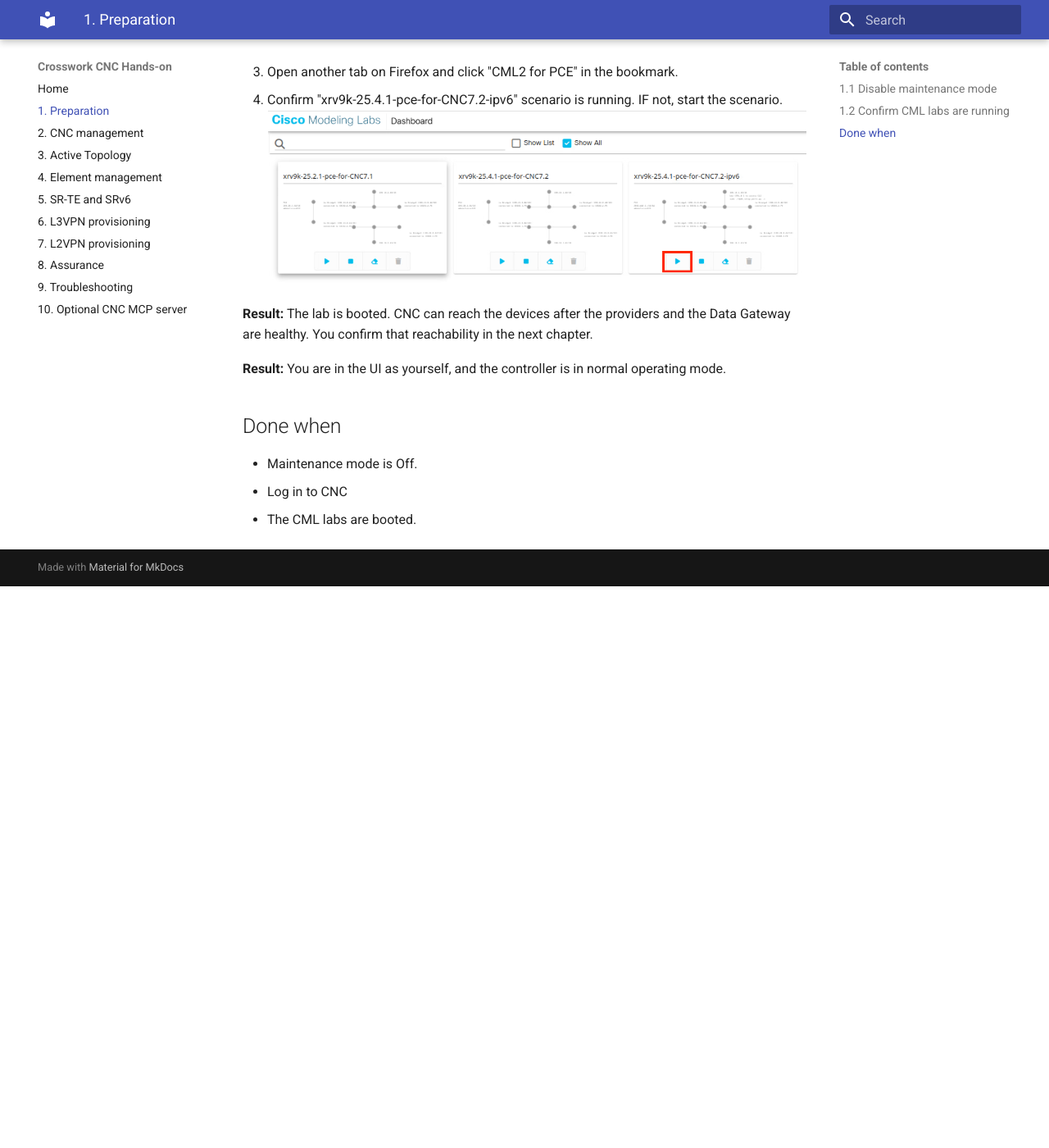
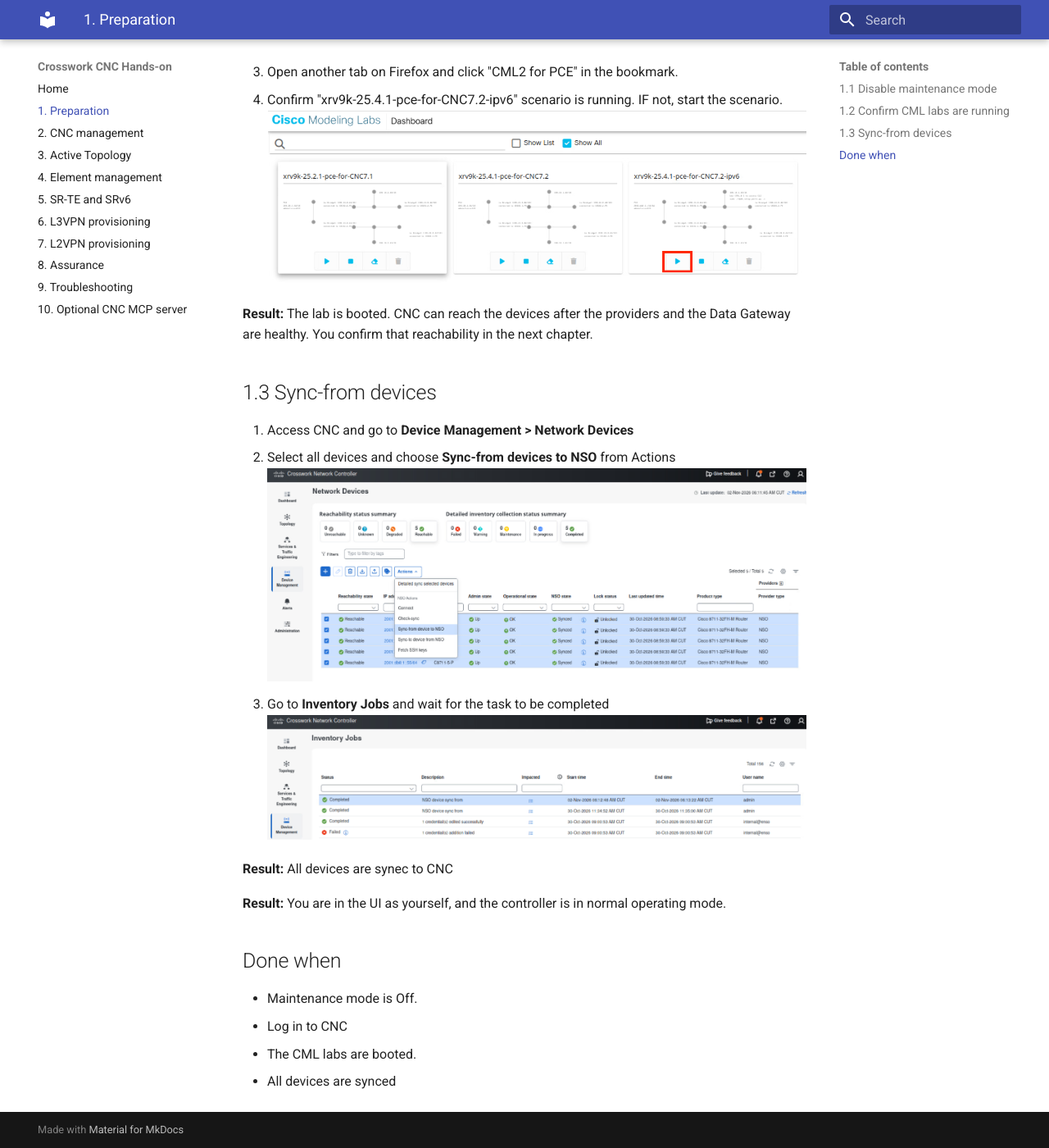
Before and after one commit to hitakaha/cnc-hands-on, an MkDocs documentation site: the page built from docs/01-preparation.md, in a window 1280 px wide and 1400 px high, scrolled down 1572 px. Shown: the whole window at 82% size. Built offline with MkDocs 1.6.1 and Material for MkDocs 9.7.7, drawn with Linux system fonts in a browser that asks for light colours; before the commit the page ends 2287 px from its top, so only the background shows below that.

Commit message:
add sync-from to preparation

```diff
--- a/docs/01-preparation.md
+++ b/docs/01-preparation.md
@@ -41,6 +41,17 @@
 **Result:** The lab is booted. CNC can reach the devices after the providers and the Data Gateway are healthy. You confirm that reachability in the next chapter.
 
 
+## 1.3 Sync-from devices
+
+1. Access CNC and go to **Device Management > Network Devices**
+2. Select all devices and choose **Sync-from devices to NSO** from Actions
+![dcloud](img/01/05-device-to-sync.png)
+3. Go to **Inventory Jobs** and wait for the task to be completed
+![dcloud](img/01/06-inventory-jobs.png)
+
+
+**Result:** All devices are synec to CNC
+
 
 **Result:** You are in the UI as yourself, and the controller is in normal operating mode.
 
@@ -49,3 +60,4 @@
 - Maintenance mode is Off.
 - Log in to CNC
 - The CML labs are booted.
+- All devices are synced
```
Also changed, not shown: docs/img/01/05-device-to-sync.png (added), docs/img/01/06-inventory-jobs.png (added), 1 other file.
